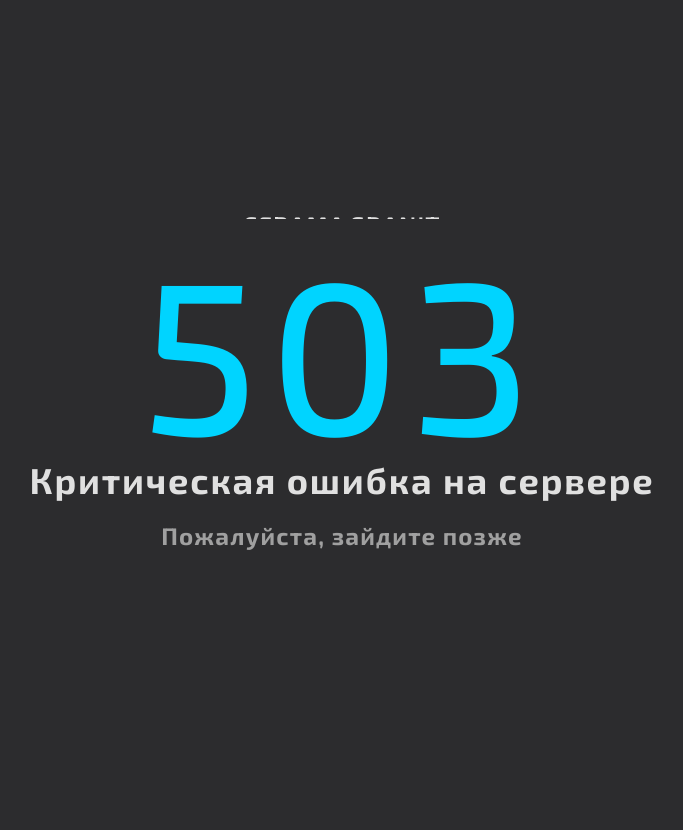
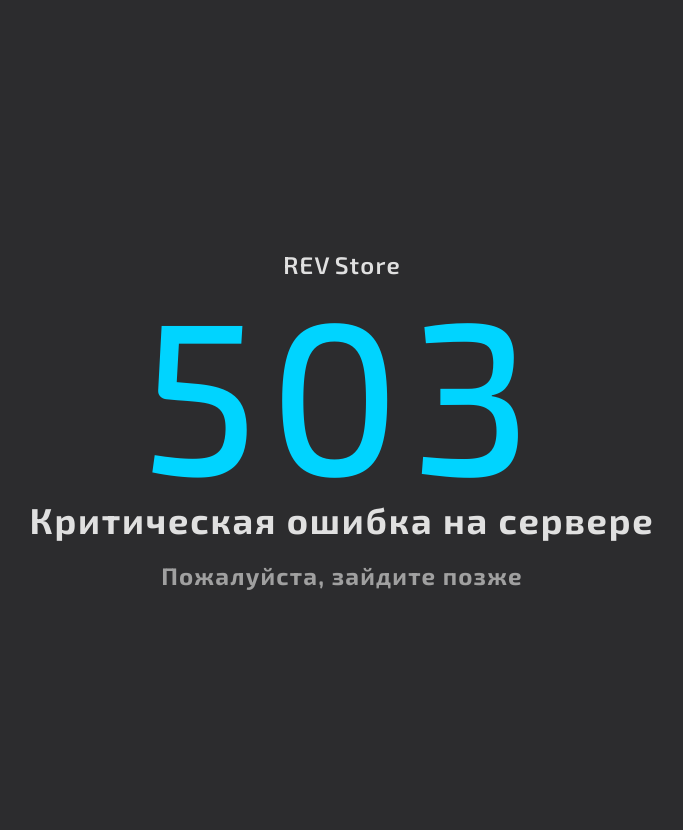
Before and after one commit to DarkMao0/revstore, a PHP site: page /errors/503.php in a window 1280 px wide. Shown: the top 830 px of the page, without its empty margins (298-981 px from the left). Run offline with PHP 8.4, Linux system fonts and the light colour scheme.

```diff
--- a/css/common.css
+++ b/css/common.css
@@ -77,7 +77,7 @@ input:-webkit-autofill {
 }
 
 .main_dir {
-    margin: 40px 0;
+    margin: 80px 0;
 }
 
 /* Шапка */
--- a/css/errors.css
+++ b/css/errors.css
@@ -10,6 +10,8 @@
     font-size: 24px;
     font-family: os_sbold, sans-serif;
     color: #E0E0E0;
+    position: relative;
+    z-index: 8;
 }
 
 .color_let {
--- a/errors/503.php
+++ b/errors/503.php
@@ -2,8 +2,8 @@
 <html  lang="ru" dir="ltr">
 <head>
     <meta charset="utf-8">
-    <title>Cerama Granit - 500</title>
-    <link rel="icon" href="/img/fav.png" type="image/x-icon">
+    <title>Revengeance Store - Вход</title>
+	<link rel="icon" type="image/svg+xml" href="/favicon.svg" />
     <link rel="stylesheet" href="/css/common.css">
     <link rel="stylesheet" href="/css/errors.css">
 </head>
@@ -13,8 +13,8 @@
         <div class="main_dir">
             <div class="error_con">
                 <div class="simple_logo">
-                    <a class="color_let">CERAMA</a>
-                    <a>GRANIT</a>
+                    <a class="color_let">REV</a>
+                    <a>Store</a>
                 </div>
                 <a class="big_num">503</a>
                 <a class="error_desc">Критическая ошибка на сервере</a>
```
Also changed, not shown: errors/403.php (+4 -4 lines), errors/404.php (+4 -4 lines), errors/500.php (+4 -4 lines), img/svg/mastercard.svg, img/svg/sbp.svg.
